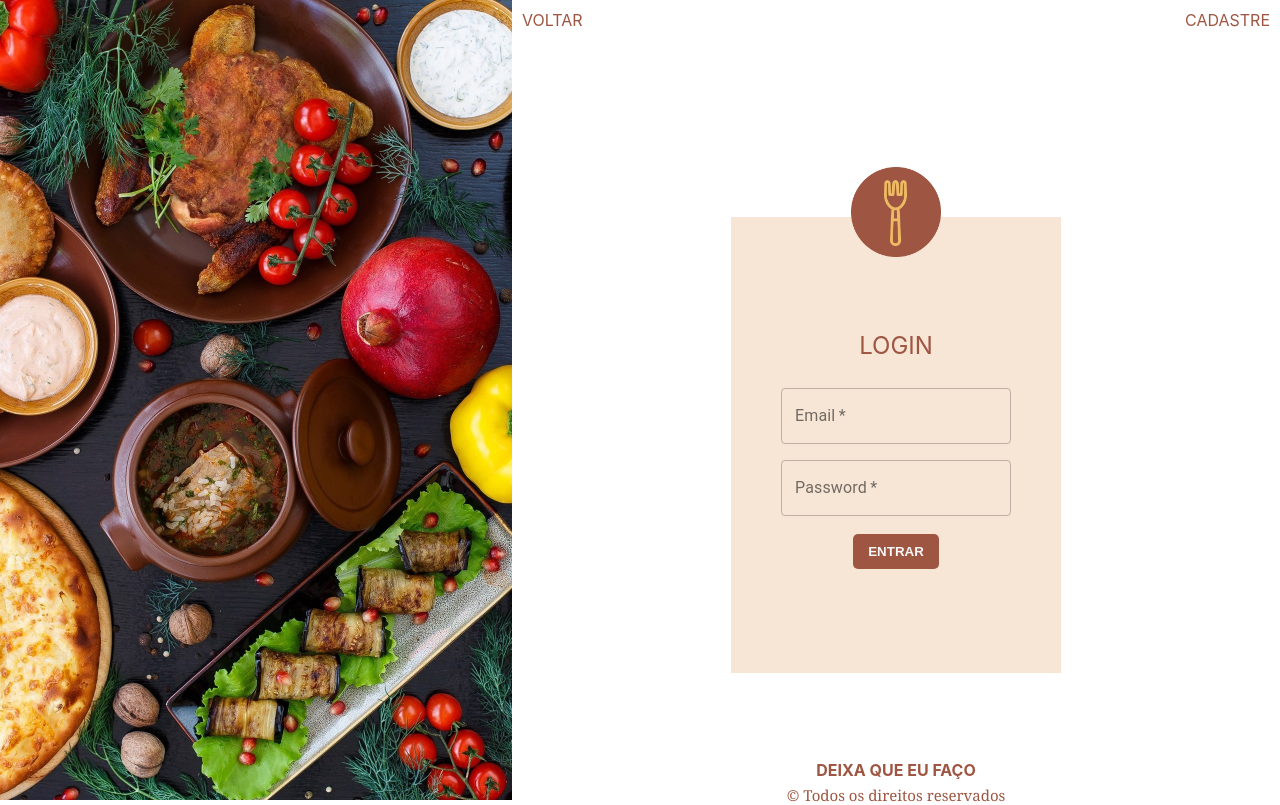
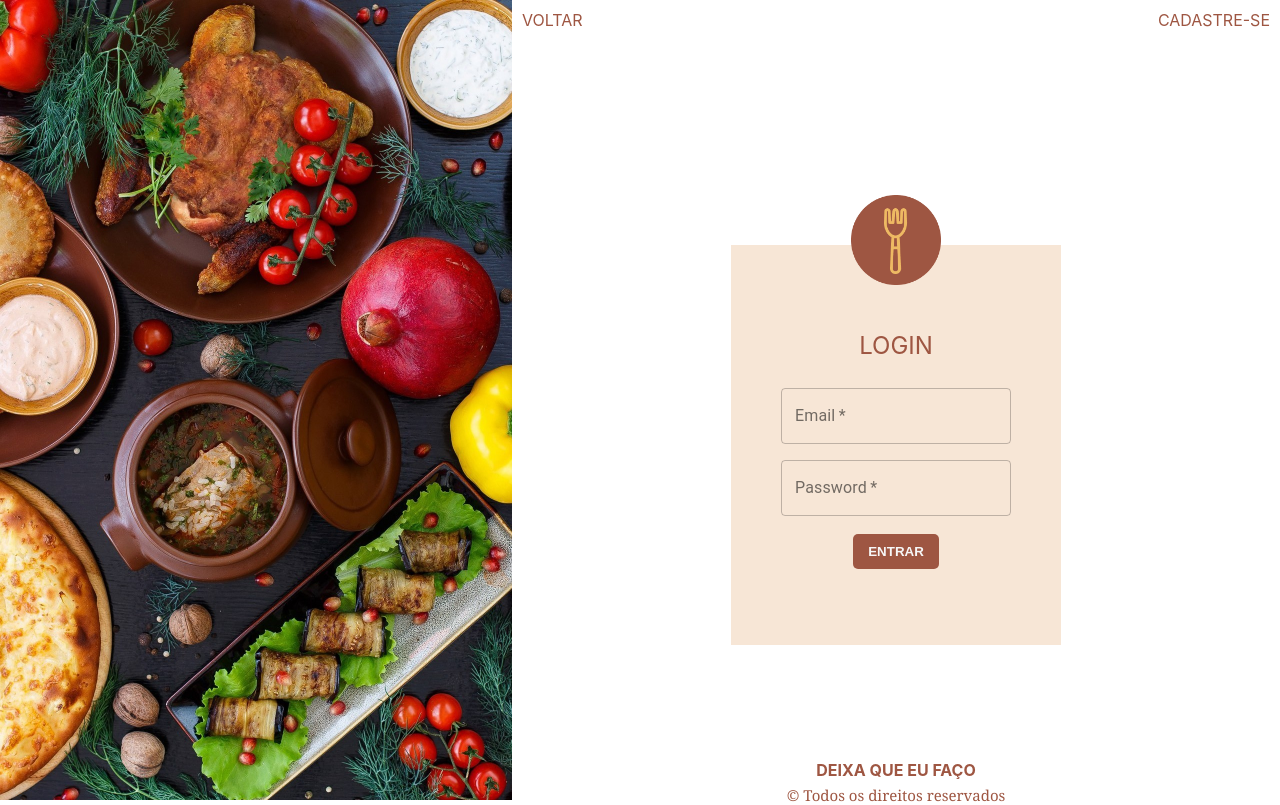
Before and after one commit to IvanBorba/deixa-que-eu-faco, a React (Create React App) app: page /login in a window 1280 px wide. Built offline with nearby package versions, Linux system fonts and the light colour scheme; no server answers.

Commit message:
ajuste do tamanho do boxContent/ ajuste na palavra para cadastre-se

```diff
--- a/src/App.js
+++ b/src/App.js
@@ -10,9 +10,9 @@ const App = () => {
 
   return (
     <div className="App">
-      {(location.pathname === "/" && <Header />) || (token && <Header />)}
+      {/* {(location.pathname === "/" && <Header />) || (token && <Header />)} */}
       <Router />
-      {(location.pathname === "/" && <Footer />) || (token && <Footer />)}
+      {/* {(location.pathname === "/" && <Footer />) || (token && <Footer />)} */}
     </div>
   );
 };
--- a/src/pages/login/index.jsx
+++ b/src/pages/login/index.jsx
@@ -6,7 +6,6 @@ import Logo from "../../images/logo/logo.png";
 import LoginForm from "../../components/forms/login-form";
 
 const Login = () => {
-
   return (
     <>
       <Main>
@@ -18,7 +17,7 @@ const Login = () => {
                 VOLTAR
               </Link>
               <Link className="links" to="/register">
-                CADASTRE
+                CADASTRE-SE
               </Link>
             </Options>
             <Box>
--- a/src/pages/login/styled.js
+++ b/src/pages/login/styled.js
@@ -85,7 +85,7 @@ export const BoxContent = styled.div`
   }
 
   @media (min-width: 1024px) {
-    height: 456px;
+    height: 400px;
     width: 330px;
 
     .input {
--- a/src/router/index.jsx
+++ b/src/router/index.jsx
@@ -18,7 +18,7 @@ const Router = () => {
 
   return (
     <Switch>
-      {!token ? (
+      {/* {!token ? ( */}
       <>
         <Route exact path="/">
           {/* <Home/> */}
@@ -36,9 +36,9 @@ const Router = () => {
           <ViewChef />
         </Route>
       </>
-      ) : (
+      {/* ) : ( */}
       <></>
-      )}
+      {/* )} */}
     </Switch>
   );
 };
```
Lines whose indentation alone changed are shown as unchanged.
